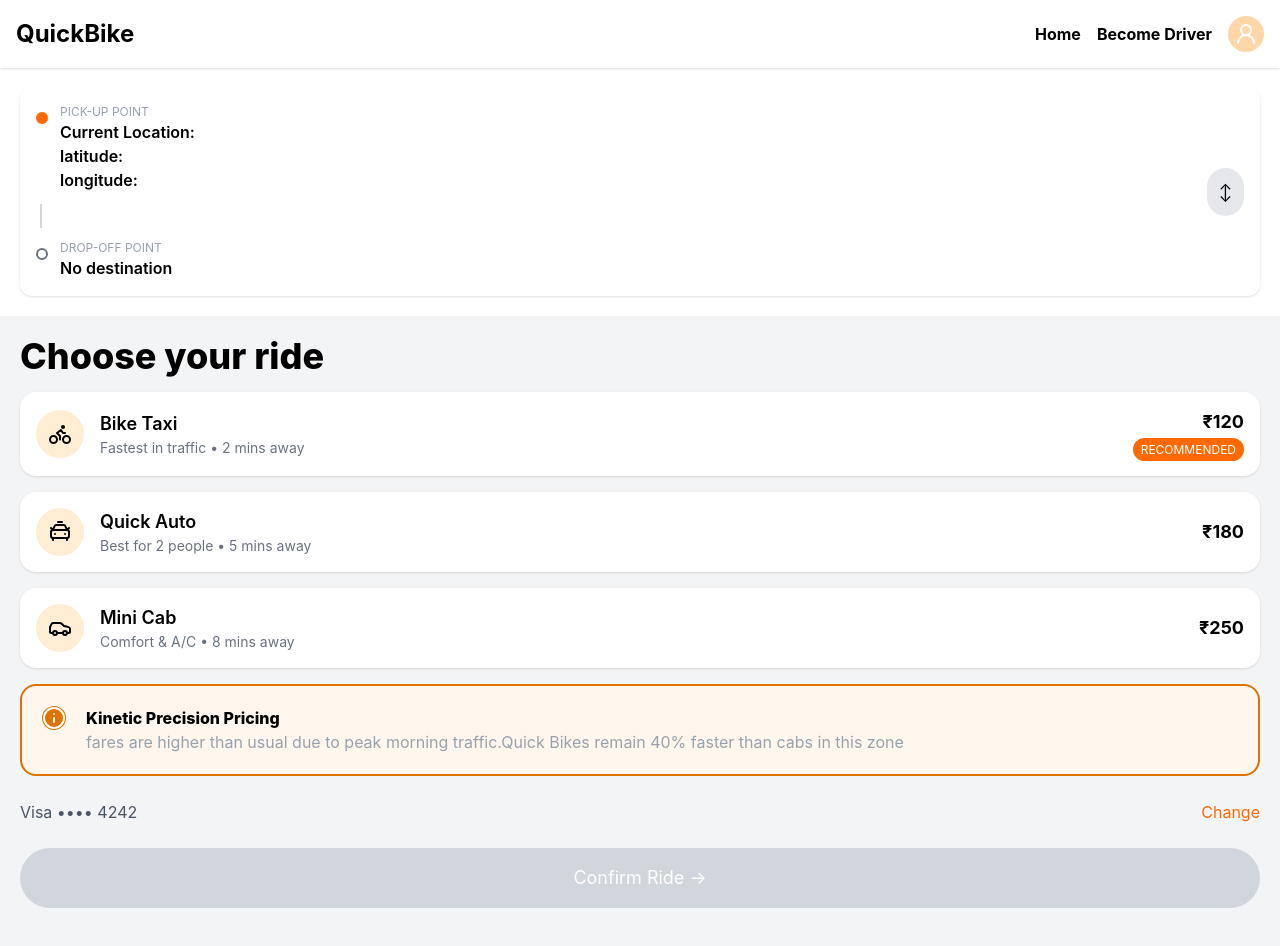
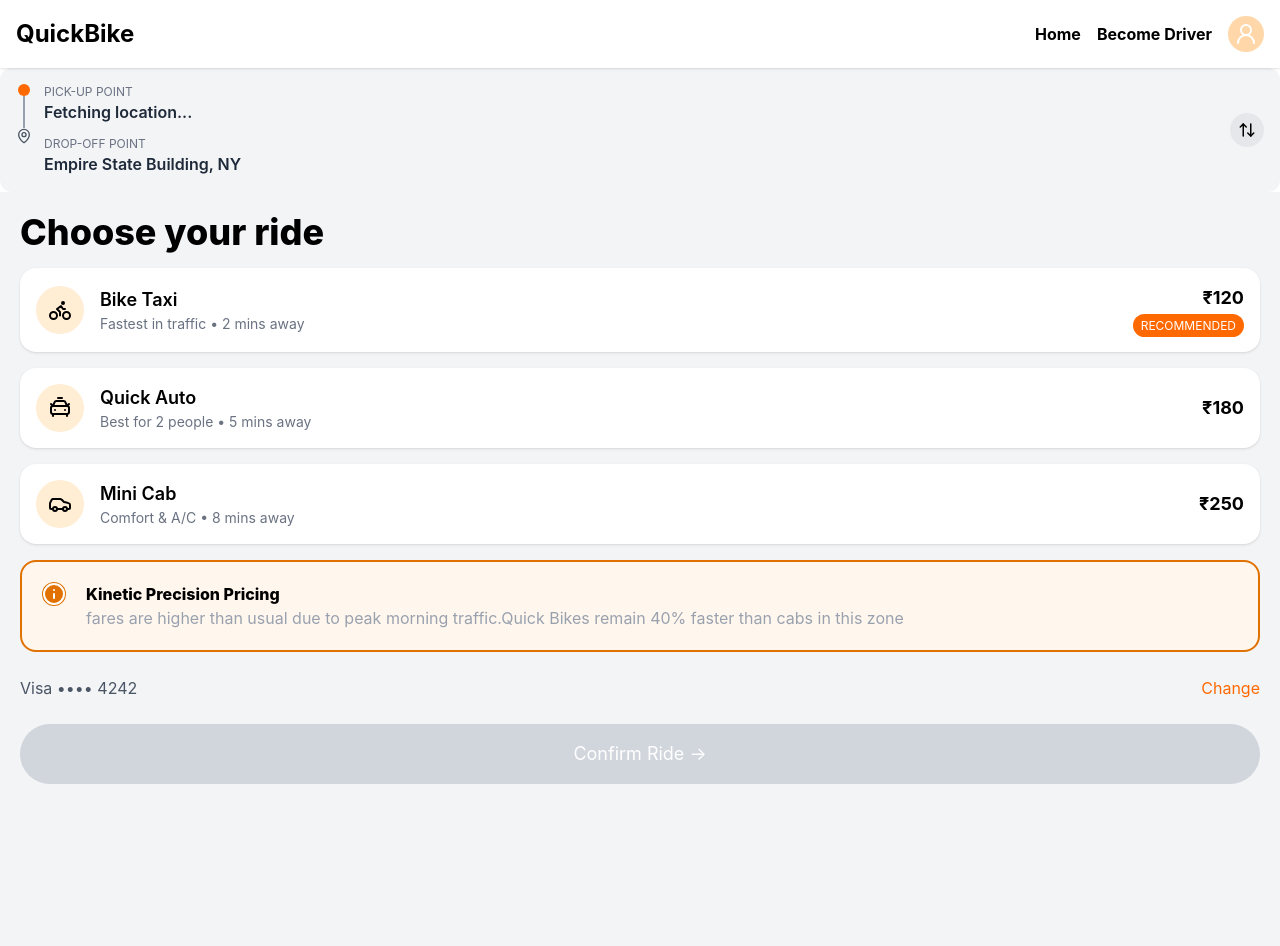
Before and after one commit to samantarohan736-cmyk/QuickBike, a React (Vite) app: page /select in a window 1280 px wide. Shown: the top 946 px of the page. Built offline with nearby package versions, Linux system fonts and the light colour scheme; no server answers.

Commit message:
GeoLocation Updated

```diff
--- a/src/components/GeoLocation.jsx
+++ /dev/null
@@ -1,42 +0,0 @@
-import React, {useEffect,useState} from 'react'
-import { useNavigate , useLocation} from "react-router-dom";
-const GeoLocation = () => {
-    const[geo,setGeo]=useState({lat:'',long:''})
-    useEffect(() => {
-      if(navigator.geolocation){
-        navigator.geolocation.getCurrentPosition(
-            (position)=>{
-                const latitude = position.coords.latitude;
-                const longitude = position.coords.longitude;
-
-                setGeo({
-                    lat:latitude,
-                    long:longitude
-                })
-
-            },
-            (error)=>{
-                console.log("Error Code = " + error.code + " - ");
-
-            }
-        );
-      }else{
-        console.log("Geo Location is not supported by this enviroment");
-
-      }
-
-
-    }, [])
-
-  return (
-    <div>
-        <div>latitude:{geo.lat}</div>
-        <div>longitude:{geo.long}</div>
-
-
-    </div>
-
-  )
-}
-
-export default GeoLocation
--- /dev/null
+++ b/src/components/LocationSelector.jsx
@@ -0,0 +1,75 @@
+import { useEffect, useState } from "react";
+import { MapPin, ArrowUpDown } from "lucide-react";
+
+export default function LocationSelector() {
+  const [pickup, setPickup] = useState("Fetching location...");
+  const [drop, setDrop] = useState("Empire State Building, NY");
+
+  // 📍 Get user's current location
+  useEffect(() => {
+    if (!navigator.geolocation) {
+      setPickup("Geolocation not supported");
+      return;
+    }
+
+    navigator.geolocation.getCurrentPosition(
+      (position) => {
+        const { latitude, longitude } = position.coords;
+
+        // You can later replace this with reverse geocoding API
+        setPickup(`Lat: ${latitude.toFixed(4)}, Lng: ${longitude.toFixed(4)}`);
+      },
+      () => {
+        setPickup("Location permission denied");
+      }
+    );
+  }, []);
+
+  // 🔄 Swap function
+  const handleSwap = () => {
+    setPickup(drop);
+    setDrop(pickup);
+  };
+
+  return (
+    <div className="w-full max-w-full mx-auto bg-gray-100 p-4 rounded-xl flex items-center justify-between">
+
+      {/* LEFT SECTION */}
+      <div className="flex gap-3">
+
+        {/* ICON + LINE */}
+        <div className="flex flex-col items-center">
+          {/* Orange Circle */}
+          <div className="w-3 h-3 bg-orange-500 rounded-full"></div>
+
+          {/* Line */}
+          <div className="w-[2px] h-8 bg-gray-400"></div>
+
+          {/* Map Icon */}
+          <MapPin className="text-gray-600" size={16} />
+        </div>
+
+        {/* TEXT */}
+        <div className="flex flex-col gap-3">
+          <div>
+            <p className="text-xs text-gray-500">PICK-UP POINT</p>
+            <p className="font-semibold text-gray-800">{pickup}</p>
+          </div>
+
+          <div>
+            <p className="text-xs text-gray-500">DROP-OFF POINT</p>
+            <p className="font-semibold text-gray-800">{drop}</p>
+          </div>
+        </div>
+      </div>
+
+      {/* RIGHT SWAP BUTTON */}
+      <button
+        onClick={handleSwap}
+        className="bg-gray-200 p-2 rounded-full hover:bg-gray-300 transition"
+      >
+        <ArrowUpDown size={18} />
+      </button>
+    </div>
+  );
+}
--- a/src/pages/SelectRide.jsx
+++ b/src/pages/SelectRide.jsx
@@ -1,23 +1,11 @@
 import { useNavigate , useLocation} from "react-router-dom";
 import { useState } from "react";
-import GeoLocation from "../components/GeoLocation";
 import RideCard from "../components/RideCard";
+import LocationSelector from "../components/LocationSelector"
 import { Info } from 'lucide-react';
 import { Bike, Car, CarTaxiFront } from "lucide-react";
 
 function SelectRide() {
-const location = useLocation();
-const state = location.state || {};
-
-  const [pickup, setPickup] = useState(state?.pickup || null);
-  const [drop, setDrop] = useState(state?.drop ||"No destination");
-
-
-
-  const handleSwap = () => {
-    setPickup(drop);
-    setDrop(pickup);
-  };
 
   const navigate = useNavigate();
 
@@ -53,50 +41,9 @@ const state = location.state || {};
   return (
 
 <>
+    <LocationSelector />
 
-    <div className="p-5">
 
-      {/* LOCATION UI */}
-      <div className="bg-white p-4 rounded-xl shadow flex justify-between items-center">
-
-        <div className="space-y-3">
-
-          {/* PICKUP */}
-          <div className="flex items-start gap-3">
-            <div className="w-3 h-3 bg-orange-500 rounded-full mt-2"></div>
-            <div>
-              <p className="text-gray-400 text-xs">PICK-UP POINT</p>
-              <h2 className="font-semibold">
-                Current Location: <GeoLocation />
-              </h2>
-            </div>
-          </div>
-
-          {/* LINE */}
-          <div className="ml-1 h-6 border-l-2 border-gray-300"></div>
-
-          {/* DROP */}
-          <div className="flex items-start gap-3">
-            <div className="w-3 h-3 border-2 border-gray-500 rounded-full mt-2"></div>
-            <div>
-              <p className="text-gray-400 text-xs">DROP-OFF POINT</p>
-              <h2 className="font-semibold">{drop}</h2>
-            </div>
-          </div>
-
-        </div>
-
-        {/* SWAP BUTTON */}
-        <button
-          onClick={handleSwap}
-          className="bg-gray-200 p-3 rounded-full"
-        >
-          ↕
-        </button>
-
-      </div>
-
-    </div>
     <div className="p-5 min-h-screen bg-gray-100">
 
       {/* TITLE */}
```
